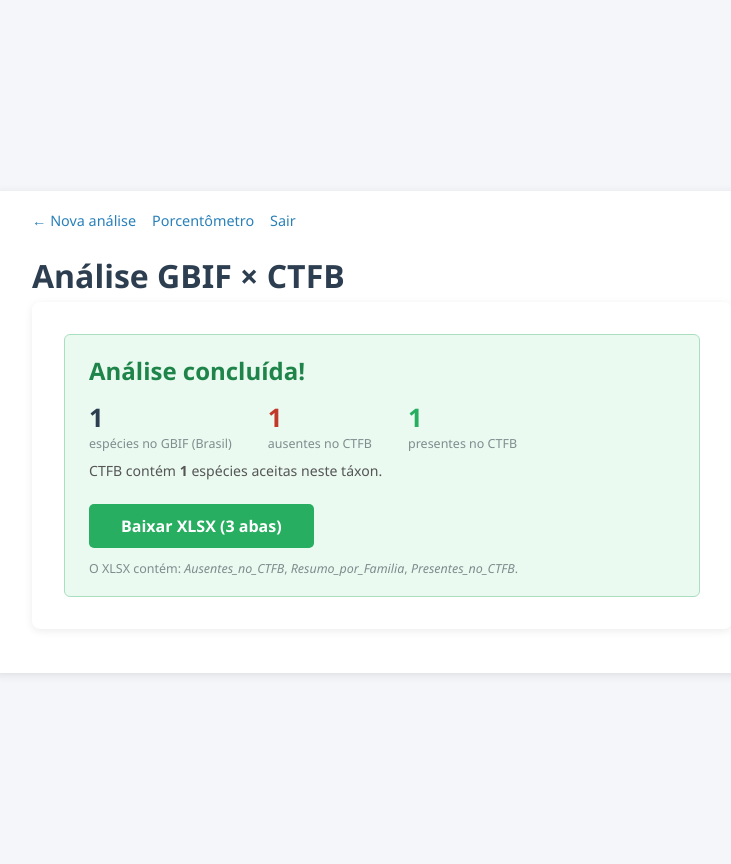
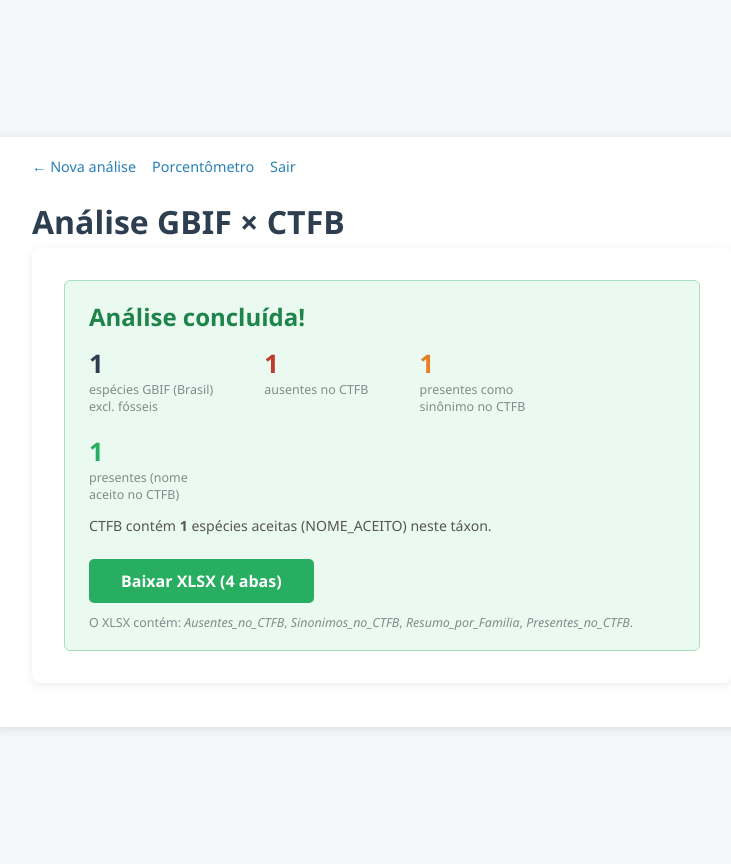
Before and after one commit to wboeger/completeness, a Flask app: template templates/gbif_gap_status.html in a window 1280 px wide. Shown: the whole page, without its empty margins (258-989 px from the left). Run offline with Flask 3, Linux system fonts and the light colour scheme; the template is opened without the code that fills it: most values are stand-ins (such as "Sample title", 1, 10 or a date in 2020).

Commit message:
feat: GBIF gap — exclude fossils, split absent vs synonym
Fossil species:
- resolve_one now checks extinct=true in the GBIF Species API response
  and skips those records entirely; they do not appear in any output sheet

Synonym check:
- Phase 4 builds two CTFB binomial sets: accepted (NOME_ACEITO) and
  synonyms (all other taxonomicstatus values for ESPECIE rank)
- GBIF species are now classified into three groups:
    • Presentes_no_CTFB  — binomial matches a NOME_ACEITO record
    • Sinonimos_no_CTFB  — binomial matches a synonym record (new sheet)
    • Ausentes_no_CTFB   — binomial absent from both sets
- Resumo_por_Familia gains a sinonimos_ctfb column
- Status page shows all four counts (GBIF total, absent, synonym, present)

Co-Authored-By: Claude Sonnet 4.6 <noreply@anthropic.com>

```diff
--- a/app.py
+++ b/app.py
@@ -246,6 +246,11 @@ def _gbif_gap_worker(job_id, taxon_name, planilha_df):
                 rr = requests.get(f'https://api.gbif.org/v1/species/{key}', timeout=30)
                 if rr.ok:
                     sp = rr.json()
+                    # Skip fossil / extinct taxa
+                    if sp.get('extinct') is True:
+                        with lock:
+                            counter[0] += 1
+                        return
                     name = sp.get('canonicalName', '')
                     if name and len(name.split()) >= 2:
                         resolved[idx] = {
@@ -284,70 +289,106 @@ def _gbif_gap_worker(job_id, taxon_name, planilha_df):
                 error='Nenhuma espécie válida retornada pelo GBIF.')
             return
 
-        # ── Phase 4: compare with CTFB ──
+        # ── Phase 4: compare with CTFB (accepted names + synonyms) ──
         update('Comparando com CTFB…', 88)
         df = planilha_df.copy()
         has_status = 'taxonomicstatus' in df.columns
-        ctfb_mask = df['taxonrank'].str.upper().str.strip() == 'ESPECIE'
+        sp_mask = df['taxonrank'].str.upper().str.strip() == 'ESPECIE'
+        has_binomial = df.get('genus', pd.Series(dtype=str)).notna() & \
+                       df.get('specificepithet', pd.Series(dtype=str)).notna()
+
+        def make_binomials(mask):
+            sub = df[mask & has_binomial]
+            return set(
+                (sub['genus'].str.strip() + ' ' + sub['specificepithet'].str.strip())
+                .str.lower()
+            )
+
+        # Accepted names
         if has_status:
-            ctfb_mask &= df['taxonomicstatus'].str.upper().str.strip() == 'NOME_ACEITO'
-        ctfb_mask &= df.get('genus', pd.Series(dtype=str)).notna()
-        ctfb_mask &= df.get('specificepithet', pd.Series(dtype=str)).notna()
-        ctfb_sp = df[ctfb_mask]
-        ctfb_binomials = set(
-            (ctfb_sp['genus'].str.strip() + ' ' + ctfb_sp['specificepithet'].str.strip())
-            .str.lower()
-        )
+            ctfb_accepted = make_binomials(
+                sp_mask & (df['taxonomicstatus'].str.upper().str.strip() == 'NOME_ACEITO'))
+        else:
+            ctfb_accepted = make_binomials(sp_mask)
+
+        # Synonyms: any other status (SINONIMO, NOME_DUVIDOSO, etc.)
+        if has_status:
+            ctfb_synonyms = make_binomials(
+                sp_mask & (df['taxonomicstatus'].str.upper().str.strip() != 'NOME_ACEITO')
+            ) - ctfb_accepted
+        else:
+            ctfb_synonyms = set()
 
         gbif_df['gbif_binomial'] = gbif_df['canonical_name'].str.lower().str.strip()
-        not_in_ctfb = gbif_df[~gbif_df['gbif_binomial'].isin(ctfb_binomials)].copy()
-        not_in_ctfb = not_in_ctfb.sort_values(
-            ['gbif_phylum', 'gbif_class', 'gbif_order', 'gbif_family', 'canonical_name'])
-        in_ctfb = gbif_df[gbif_df['gbif_binomial'].isin(ctfb_binomials)].copy()
 
-        # Summary by family
-        summary = (not_in_ctfb.groupby(['gbif_phylum', 'gbif_class', 'gbif_order', 'gbif_family'])
-                               .agg(ausentes_ctfb=('canonical_name', 'count'))
-                               .reset_index())
+        in_ctfb     = gbif_df[gbif_df['gbif_binomial'].isin(ctfb_accepted)].copy()
+        as_synonym  = gbif_df[
+            ~gbif_df['gbif_binomial'].isin(ctfb_accepted) &
+             gbif_df['gbif_binomial'].isin(ctfb_synonyms)
+        ].copy()
+        not_in_ctfb = gbif_df[
+            ~gbif_df['gbif_binomial'].isin(ctfb_accepted) &
+            ~gbif_df['gbif_binomial'].isin(ctfb_synonyms)
+        ].copy()
+
+        sort_cols = ['gbif_phylum', 'gbif_class', 'gbif_order', 'gbif_family', 'canonical_name']
+        not_in_ctfb = not_in_ctfb.sort_values(sort_cols)
+        as_synonym  = as_synonym.sort_values(sort_cols)
+
+        # Summary by family (only truly absent species)
+        summary = (not_in_ctfb
+                   .groupby(['gbif_phylum', 'gbif_class', 'gbif_order', 'gbif_family'])
+                   .agg(ausentes_ctfb=('canonical_name', 'count'))
+                   .reset_index())
         gbif_fam = (gbif_df.groupby('gbif_family')
                             .agg(total_gbif=('canonical_name', 'count'))
                             .reset_index())
-        summary = summary.merge(gbif_fam, on='gbif_family', how='left')
+        syn_fam  = (as_synonym.groupby('gbif_family')
+                               .agg(sinonimos_ctfb=('canonical_name', 'count'))
+                               .reset_index())
+        summary = (summary
+                   .merge(gbif_fam, on='gbif_family', how='left')
+                   .merge(syn_fam,  on='gbif_family', how='left'))
+        summary['sinonimos_ctfb'] = summary['sinonimos_ctfb'].fillna(0).astype(int)
         summary['pct_ausente'] = (summary['ausentes_ctfb'] / summary['total_gbif'] * 100).round(1)
         summary = summary.sort_values('ausentes_ctfb', ascending=False)
+
+        _rename = {
+            'gbif_phylum': 'phylum_gbif', 'gbif_class': 'classe_gbif',
+            'gbif_order': 'ordem_gbif',   'gbif_family': 'familia_gbif',
+            'canonical_name': 'nome_cientifico', 'species_key': 'gbif_species_key',
+        }
+        _export_cols = ['gbif_phylum', 'gbif_class', 'gbif_order', 'gbif_family',
+                        'canonical_name', 'species_key']
 
         # ── Save XLSX ──
         update('Gerando arquivo XLSX…', 95)
         result_path = os.path.join('/tmp', f'gbif_gap_{job_id}.xlsx')
         with pd.ExcelWriter(result_path, engine='openpyxl') as writer:
-            not_in_ctfb[['gbif_phylum', 'gbif_class', 'gbif_order', 'gbif_family',
-                          'canonical_name', 'species_key']].rename(columns={
-                'gbif_phylum': 'phylum_gbif', 'gbif_class': 'classe_gbif',
-                'gbif_order': 'ordem_gbif',   'gbif_family': 'familia_gbif',
-                'canonical_name': 'nome_cientifico', 'species_key': 'gbif_species_key',
-            }).to_excel(writer, sheet_name='Ausentes_no_CTFB', index=False)
+            not_in_ctfb[_export_cols].rename(columns=_rename).to_excel(
+                writer, sheet_name='Ausentes_no_CTFB', index=False)
+
+            as_synonym[_export_cols].rename(columns=_rename).to_excel(
+                writer, sheet_name='Sinonimos_no_CTFB', index=False)
 
             summary.rename(columns={
                 'gbif_phylum': 'phylum', 'gbif_class': 'classe',
                 'gbif_order': 'ordem',  'gbif_family': 'familia',
             }).to_excel(writer, sheet_name='Resumo_por_Familia', index=False)
 
-            in_ctfb[['gbif_phylum', 'gbif_class', 'gbif_order', 'gbif_family',
-                      'canonical_name', 'species_key']].rename(columns={
-                'gbif_phylum': 'phylum_gbif', 'gbif_class': 'classe_gbif',
-                'gbif_order': 'ordem_gbif',   'gbif_family': 'familia_gbif',
-                'canonical_name': 'nome_cientifico', 'species_key': 'gbif_species_key',
-            }).to_excel(writer, sheet_name='Presentes_no_CTFB', index=False)
+            in_ctfb[_export_cols].rename(columns=_rename).to_excel(
+                writer, sheet_name='Presentes_no_CTFB', index=False)
 
         GBIF_JOBS[job_id].update(
             status='done', pct=100,
-            progress=f'Concluído.',
+            progress='Concluído.',
             result_path=result_path,
             taxon_name=taxon_name,
             n_gbif=len(gbif_df),
             n_missing=len(not_in_ctfb),
+            n_synonym=len(as_synonym),
             n_present=len(in_ctfb),
-            n_ctfb=len(ctfb_binomials),
+            n_ctfb=len(ctfb_accepted),
         )
 
     except Exception as e:
--- a/templates/gbif_gap_status.html
+++ b/templates/gbif_gap_status.html
@@ -44,19 +44,20 @@
         {% if job.status == 'done' %}
         <div class="done-box">
             <h2>Análise concluída!</h2>
-            <div style="margin-bottom:.5rem">
-                <span class="stat"><span class="n">{{ job.n_gbif }}</span><span class="lbl">espécies no GBIF (Brasil)</span></span>
+            <div style="margin-bottom:.8rem; display:flex; flex-wrap:wrap; gap:1.2rem;">
+                <span class="stat"><span class="n">{{ job.n_gbif }}</span><span class="lbl">espécies GBIF (Brasil)<br>excl. fósseis</span></span>
                 <span class="stat"><span class="n" style="color:#c0392b">{{ job.n_missing }}</span><span class="lbl">ausentes no CTFB</span></span>
-                <span class="stat"><span class="n" style="color:#27ae60">{{ job.n_present }}</span><span class="lbl">presentes no CTFB</span></span>
+                <span class="stat"><span class="n" style="color:#e67e22">{{ job.n_synonym }}</span><span class="lbl">presentes como<br>sinônimo no CTFB</span></span>
+                <span class="stat"><span class="n" style="color:#27ae60">{{ job.n_present }}</span><span class="lbl">presentes (nome<br>aceito no CTFB)</span></span>
             </div>
             <div style="font-size:.88rem; color:#555; margin-bottom:.3rem">
-                CTFB contém <strong>{{ job.n_ctfb }}</strong> espécies aceitas neste táxon.
+                CTFB contém <strong>{{ job.n_ctfb }}</strong> espécies aceitas (NOME_ACEITO) neste táxon.
             </div>
             <a class="btn-dl" href="{{ url_for('gbif_gap_download', job_id=job_id) }}">
-                Baixar XLSX (3 abas)
+                Baixar XLSX (4 abas)
             </a>
             <div style="font-size:.78rem; color:#7f8c8d; margin-top:.7rem;">
-                O XLSX contém: <em>Ausentes_no_CTFB</em>, <em>Resumo_por_Familia</em>, <em>Presentes_no_CTFB</em>.
+                O XLSX contém: <em>Ausentes_no_CTFB</em>, <em>Sinonimos_no_CTFB</em>, <em>Resumo_por_Familia</em>, <em>Presentes_no_CTFB</em>.
             </div>
         </div>
 
```
